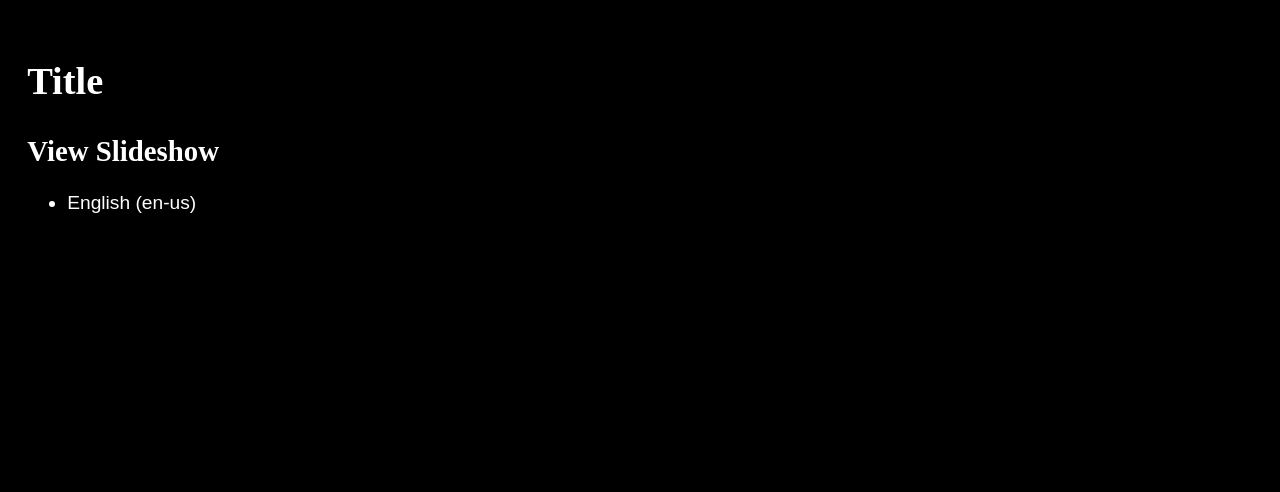
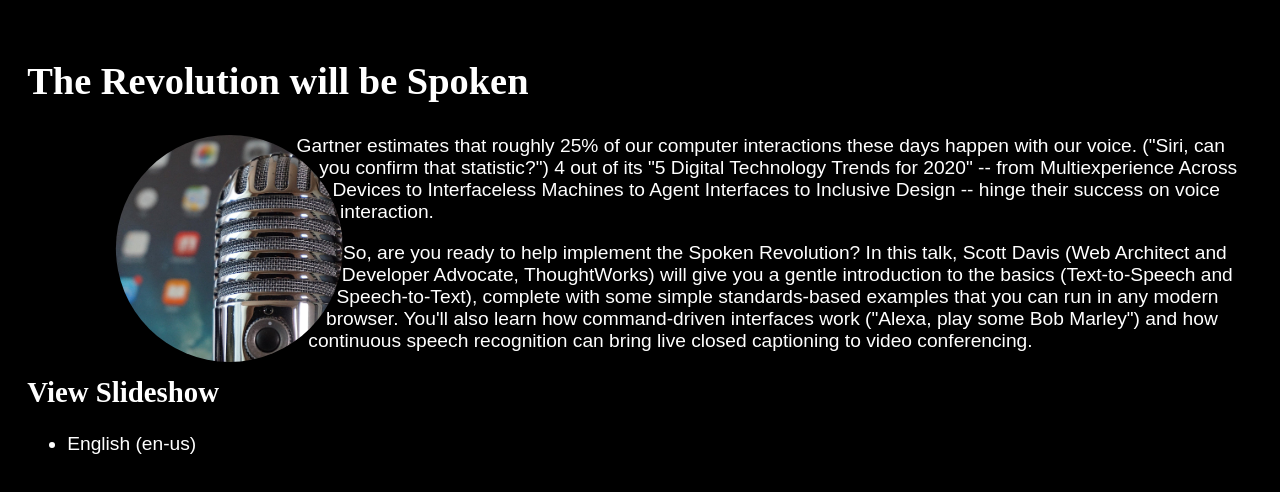
Before and after one commit to ThirstyHead/the-revolution-will-be-spoken, a website: page index.html in a window 1280 px wide. Drawn offline with Linux system fonts and the light colour scheme.

Commit message:
landing page

```diff
--- a/index.html
+++ b/index.html
@@ -2,7 +2,7 @@
 <html lang="en">
   <head>
     <meta charset="utf-8">
-    <title></title>
+    <title>The Revolution will be Spoken</title>
     <meta name="viewport" content="width=device-width, initial-scale=1">
     <meta name="author" content="Scott Davis <scott@thirstyhead.com>">
     <meta name="description" content="">
@@ -52,9 +52,15 @@
 
   <body>
     <article>
-      <h1>Title</h1>
-    <img src="" alt="">
+      <h1>The Revolution will be Spoken</h1>
+    <img src="microphone.jpg" alt="Microphone">
     <p>
+    Gartner estimates that roughly 25% of our computer interactions these days happen with our voice. ("Siri, can you confirm that statistic?") 4 out of its "5 Digital Technology Trends for 2020" -- from Multiexperience Across Devices to Interfaceless Machines to Agent Interfaces to Inclusive Design -- hinge their success on voice interaction.
+    </p>
+
+    <p>
+    So, are you ready to help implement the Spoken Revolution? In this talk, Scott Davis (Web Architect and Developer Advocate, ThoughtWorks) will give you a gentle introduction to the basics (Text-to-Speech and Speech-to-Text), complete with some simple standards-based examples that you can run in any modern browser. You'll also learn how command-driven interfaces work ("Alexa, play some Bob Marley") and how continuous speech recognition can bring live closed captioning to video conferencing.
+
     </p>
 
     <h2>View Slideshow</h2>
```
Also changed, not shown: microphone.jpg (added).
